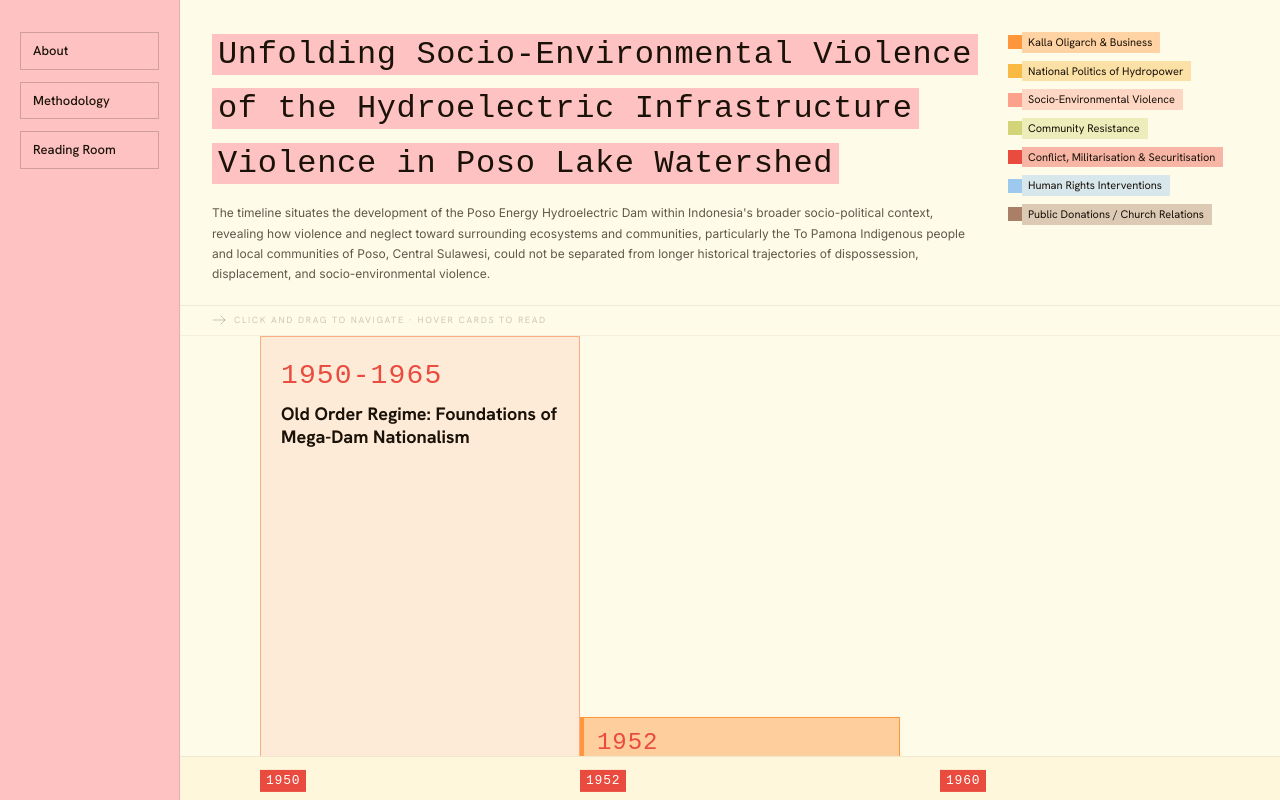
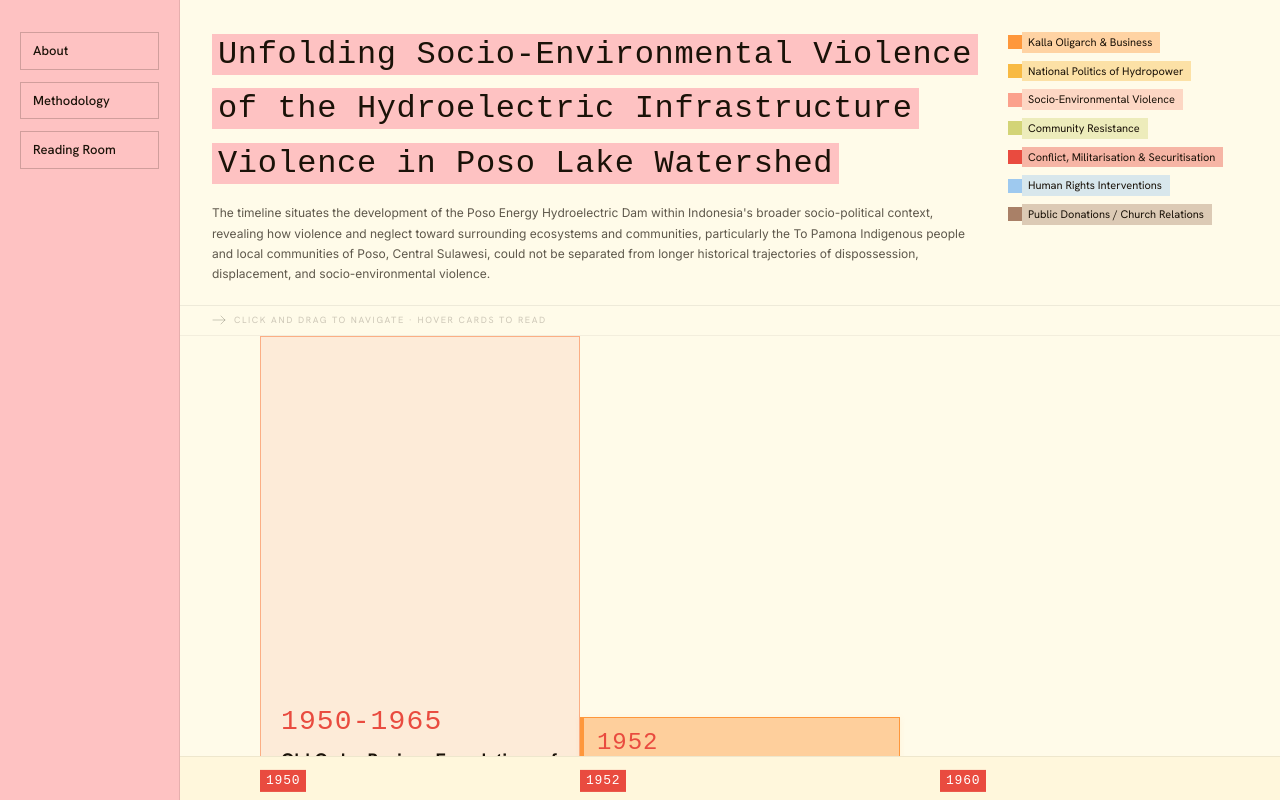
Before and after one commit to listahanditya-creator/timeline-PLTA-2026, a Next.js app in the folder poso-timeline/: page / in a window 1280 px wide. Built offline with nearby package versions, Linux system fonts and the light colour scheme.

Commit message:
Layout: align regime year to same eye level as event card years
Position year+title block at LINE_Y - 150px so it sits just above
the centre line, matching the vertical position of above-card years.

Co-Authored-By: Claude Sonnet 4.6 <noreply@anthropic.com>

```diff
--- a/poso-timeline/components/Timeline.tsx
+++ b/poso-timeline/components/Timeline.tsx
@@ -342,7 +342,7 @@ export default function Timeline() {
                       backgroundColor: "#FDEBD8",
                     }}
                   >
-                    <div className="absolute px-5 pt-6" style={{ maxWidth: `${SUBTITLE_WIDTH}px` }}>
+                    <div className="absolute px-5" style={{ top: `${LINE_Y - 150}px`, maxWidth: `${SUBTITLE_WIDTH}px` }}>
                       <p style={{ fontFamily: "var(--font-ocr)", fontSize: "28px", letterSpacing: "0.04em", color: "#E94B3F", marginBottom: "10px", lineHeight: 1.1 }}>
                         {item.event.year}
                       </p>
```
